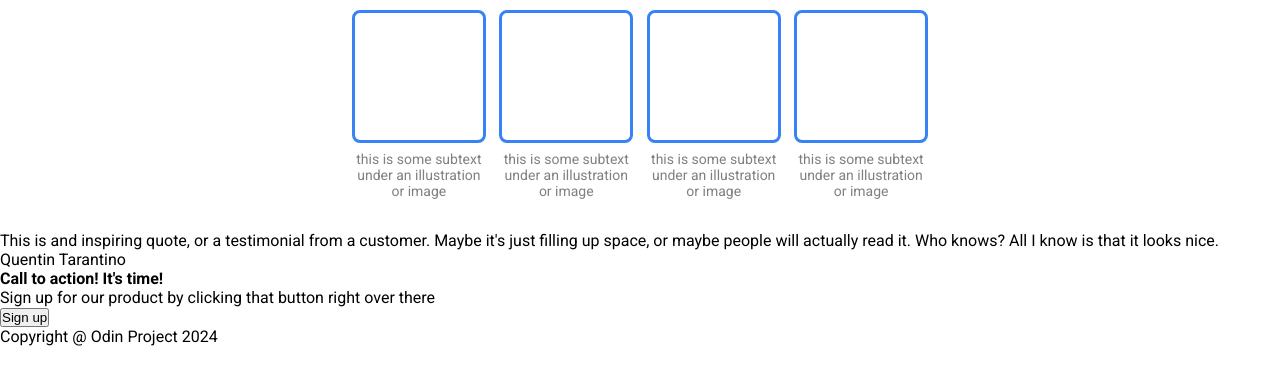
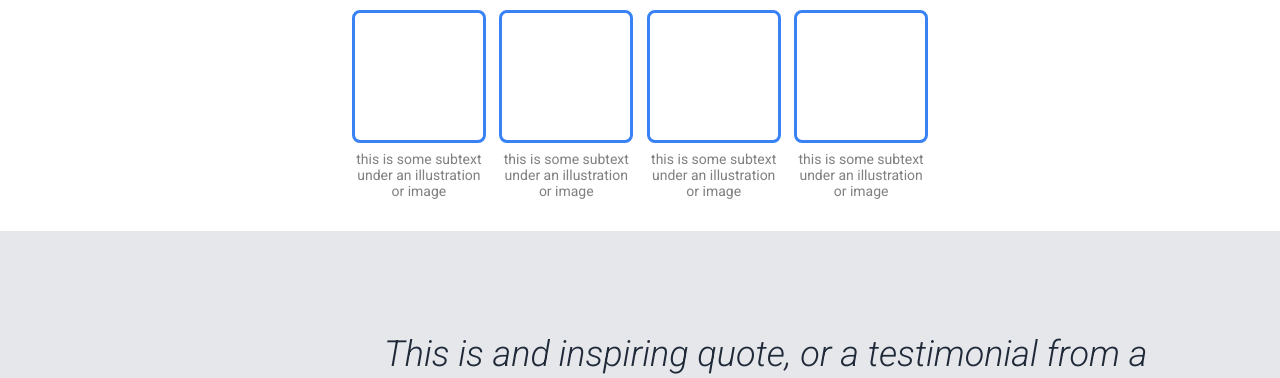
Before and after one commit to AiratMurtazin/odin-landing-page, a plain HTML site: page index.html in a window 1280 px wide. Shown: the part 566-944 px from the top of the page. Before the commit the page ends 912 px from the top, so only its background shows below. Drawn offline with Linux system fonts and the light colour scheme.

Commit message:
Make quote section

```diff
--- a/index.html
+++ b/index.html
@@ -67,7 +67,7 @@
 					it's just filling up space, or maybe people will actually read it. Who
 					knows? All I know is that it looks nice.
 				</p>
-				<p class="quote-author">Quentin Tarantino</p>
+				<p class="quote-author">- Quentin Tarantino</p>
 			</div>
 			<!-- Blue div -->
 			<div class="contact">
--- a/style.css
+++ b/style.css
@@ -141,7 +141,26 @@
 	text-align: center;
 }
 
+/* Quote */
+
+.quote {
+	background-color: var(--quote-bg);
+	padding: 8% 30%;
+}
+.quote-body {
+	color: var(--quote-txt);
+	font-style: italic;
+	font-weight: 100;
+	font-size: 36px;
+	width: 40.5ch;
+}
+.quote-author {
+	color: var(--quote-txt);
+	font-weight: bolder;
+	text-align: right;
+	margin-top: 0.5rem;
+	margin-right: 0.5rem;
+}
+
+/* TODO on a wide screen without developer tools second section is wrong */
 /* Utility classes */
-
-.pad {
-}
```
